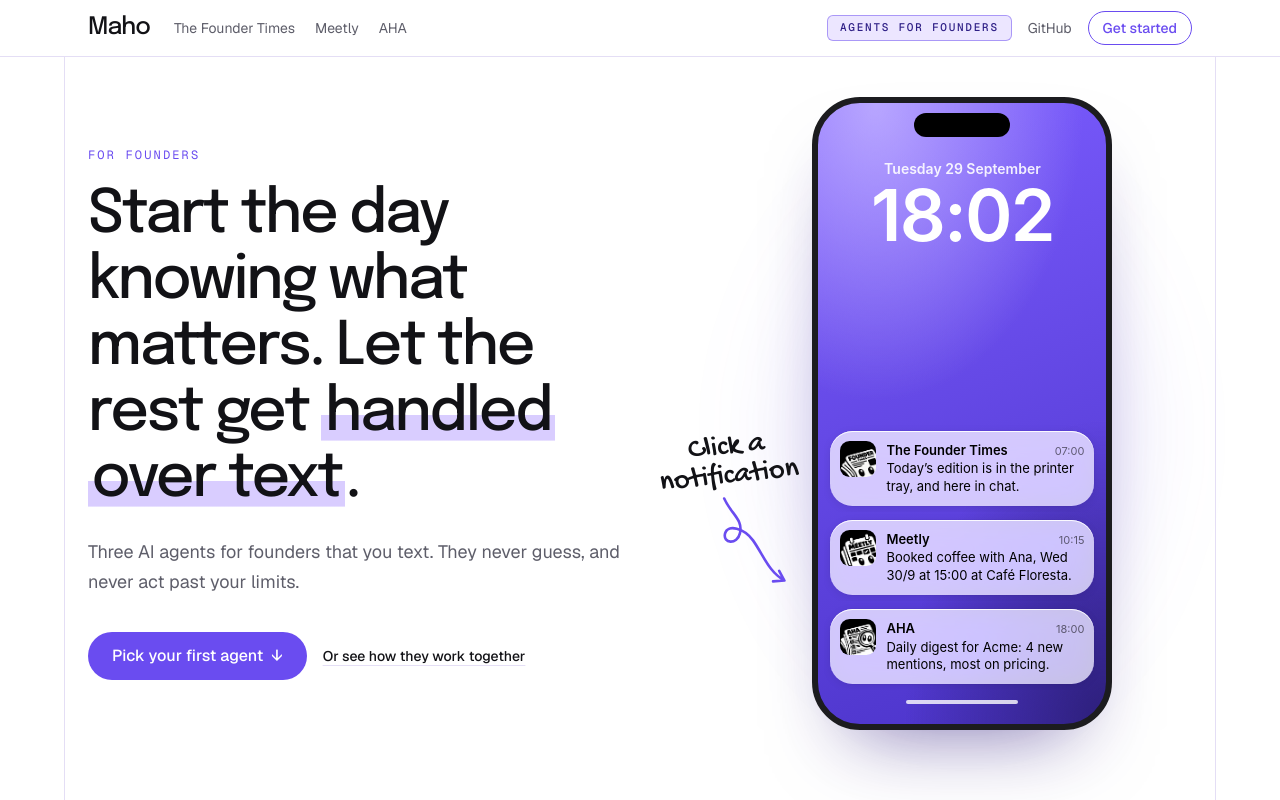
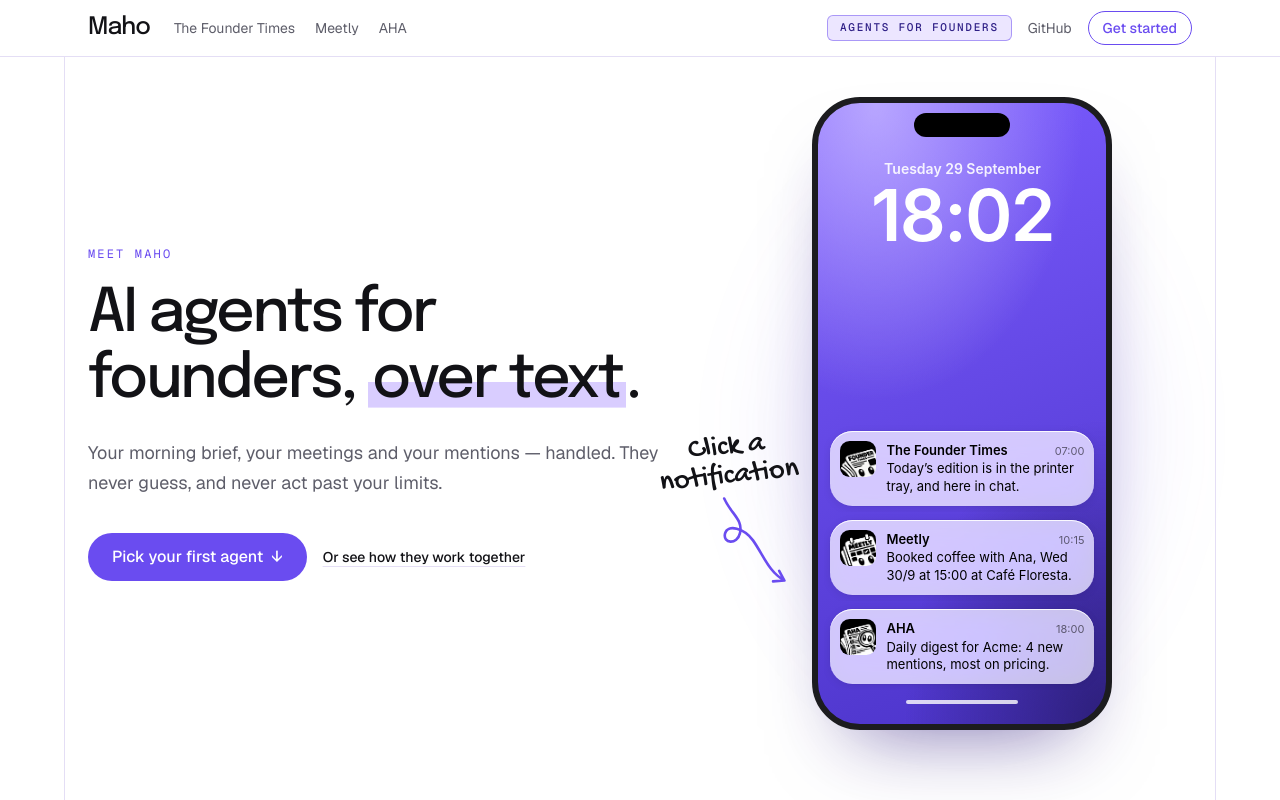
Before and after one commit to jeanjacintho/maho-agents-site, a Next.js app: page / in a window 1280 px wide. Shown: the top 800 px of the page. Built offline with nearby package versions, Linux system fonts and the light colour scheme; no server answers.

Commit message:
Say what Maho is in the headline: AI agents for founders, over text

```diff
--- a/src/app/opengraph-image.tsx
+++ b/src/app/opengraph-image.tsx
@@ -51,8 +51,8 @@
         </div>
         <div style={{ display: "flex", flexDirection: "column" }}>
           <div style={{ display: "flex", flexWrap: "wrap", fontSize: 84, fontWeight: 600, letterSpacing: -3.5, lineHeight: 1.05 }}>
-            <span>Agents for founders.&nbsp;</span>
-            <span style={{ background: "linear-gradient(transparent 55%, #d9cdff 55%)" }}>You just text them.</span>
+            <span>AI agents for founders,&nbsp;</span>
+            <span style={{ background: "linear-gradient(transparent 55%, #d9cdff 55%)" }}>over text.</span>
           </div>
           <div style={{ marginTop: 24, fontSize: 30, color: "#5e5e6a" }}>
             Your paper, your calendar, your reputation — on a text thread.
--- a/src/app/page.tsx
+++ b/src/app/page.tsx
@@ -205,12 +205,13 @@
     <section id="top" className="overflow-x-clip">
       <Container className="grid gap-12 pt-10 pb-16 sm:pt-12 sm:pb-20 lg:grid-cols-[1.3fr_1fr] lg:items-center lg:pt-10">
         <div>
-          <Eyebrow>For founders</Eyebrow>
+          <Eyebrow>Meet Maho</Eyebrow>
           <h1 {...reveal(1)} className="mt-5 font-display text-5xl leading-[1.1] text-balance sm:text-6xl">
-            Start the day knowing what matters. Let the rest get <Mark>handled over text</Mark>.
+            AI agents for founders, <Mark>over text</Mark>.
           </h1>
           <p {...reveal(2)} className="mt-6 max-w-xl text-base leading-relaxed text-muted sm:text-lg">
-            Three AI agents for founders that you text. They never guess, and never act past your limits.
+            Your morning brief, your meetings and your mentions — handled. They never guess, and never act
+            past your limits.
           </p>
           <div {...reveal(3)} className="mt-9 flex flex-wrap items-center gap-4">
             <a
--- a/src/app/site.ts
+++ b/src/app/site.ts
@@ -14,7 +14,7 @@
 export const site = {
   name: "Maho",
   title: "Maho — a small team of AI agents for founders, over text",
-  tagline: "Start the day knowing what matters. Let the rest get handled over text.",
+  tagline: "AI agents for founders, over text.",
   description:
     "Maho is a small team of AI agents for founders that you text and that pass context to each other: The Founder Times prints a morning paper that opens with what to do first, Meetly books your meetings from your text thread, and AHA texts you what the public says about your company. They never make up what they can't check, and they only act inside the limits you set.",
   author: { name: "Jean Jacintho", url: "https://github.com/jeanjacintho" },
```
Also changed, not shown: 1 other file (tests, documents, lock files or other folders).
